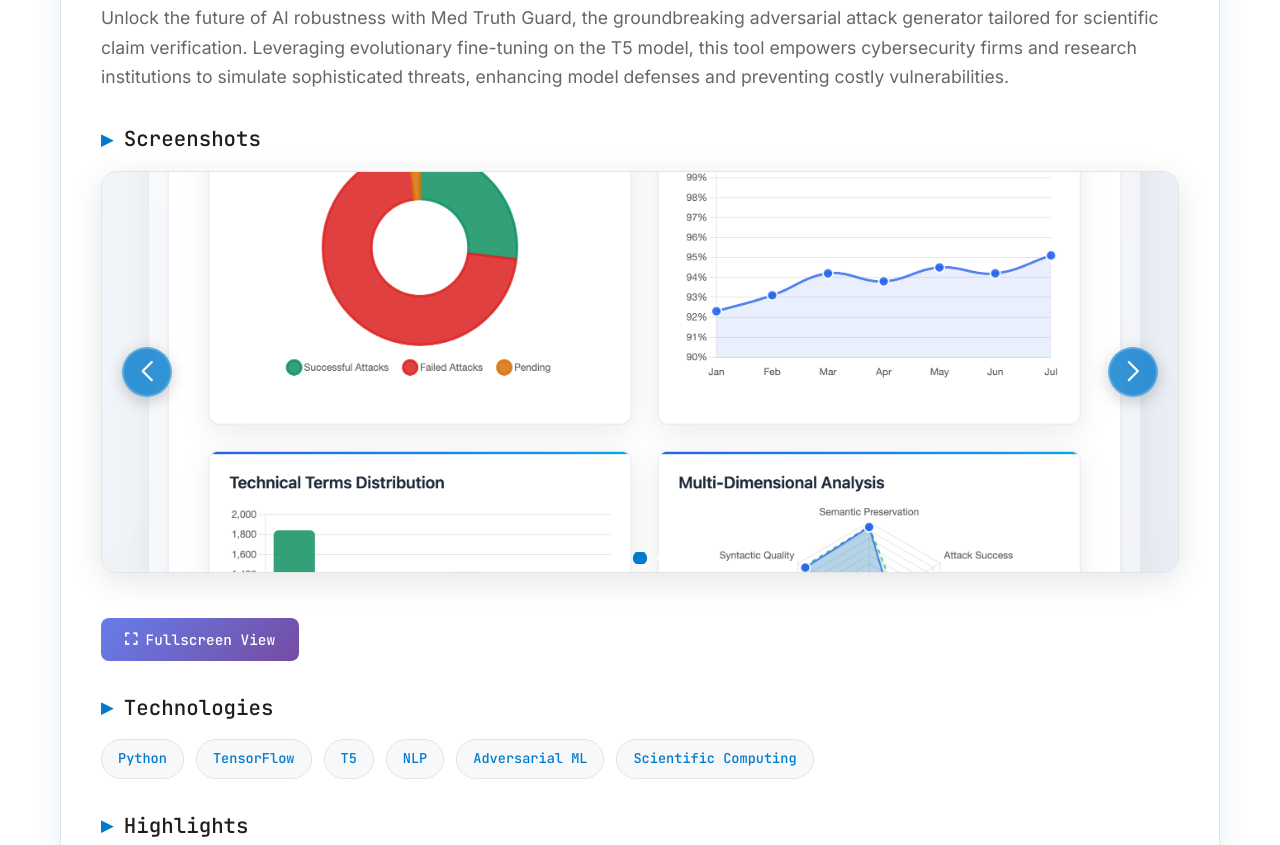
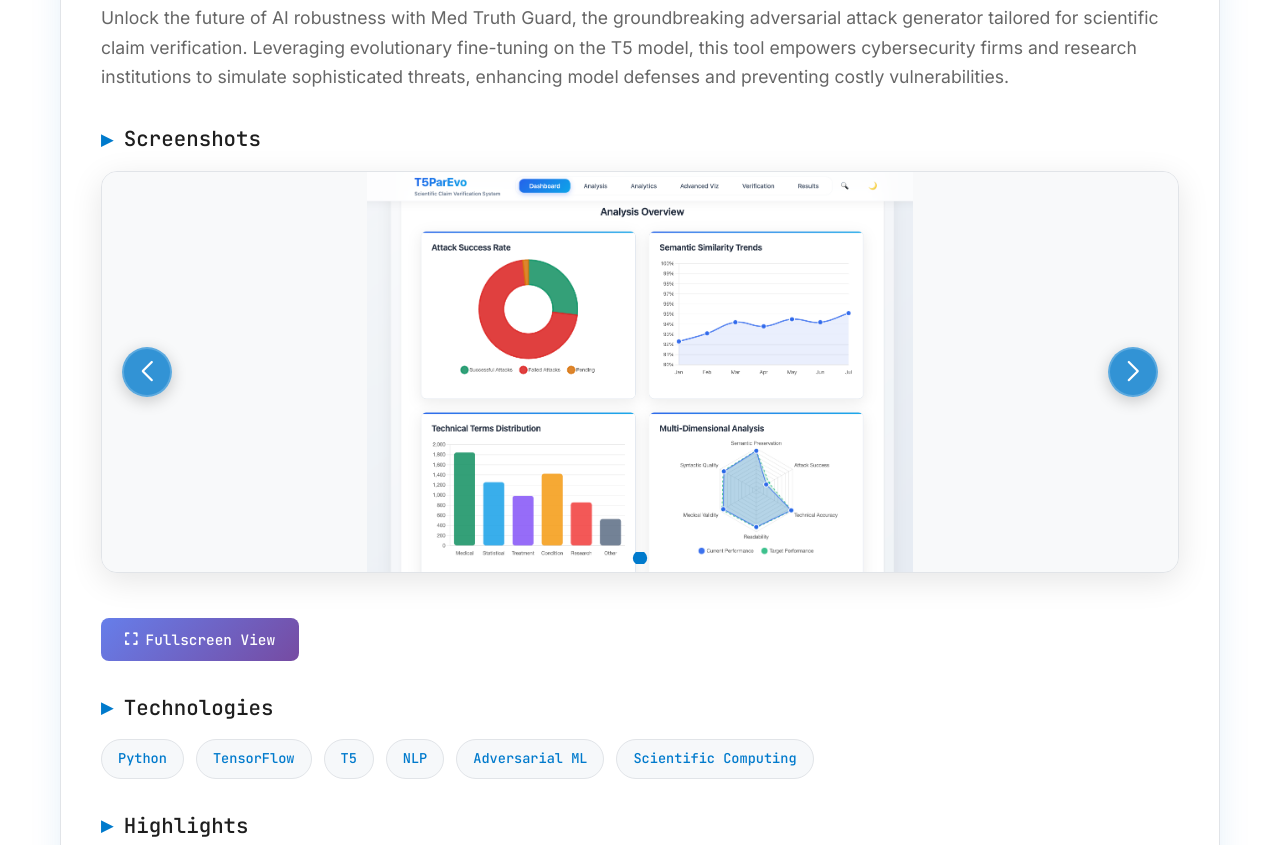
Before and after one commit to ratulalahy/rtl_tmp, a plain HTML site: page index.html in a window 1280 px wide. Shown: the part 1884-2729 px from the top of the page. Drawn offline with nearby package versions, Linux system fonts and the light colour scheme.

Commit message:
Update index.html

```diff
--- a/index.html
+++ b/index.html
@@ -218,8 +218,8 @@
     .swiper-slide img {
       width: 100%;
       height: 100%;
-      object-fit: cover;
-      border-radius: 0;
+      object-fit: contain;
+      background: var(--bg-secondary);
     }
 
     .coming-soon {
```
